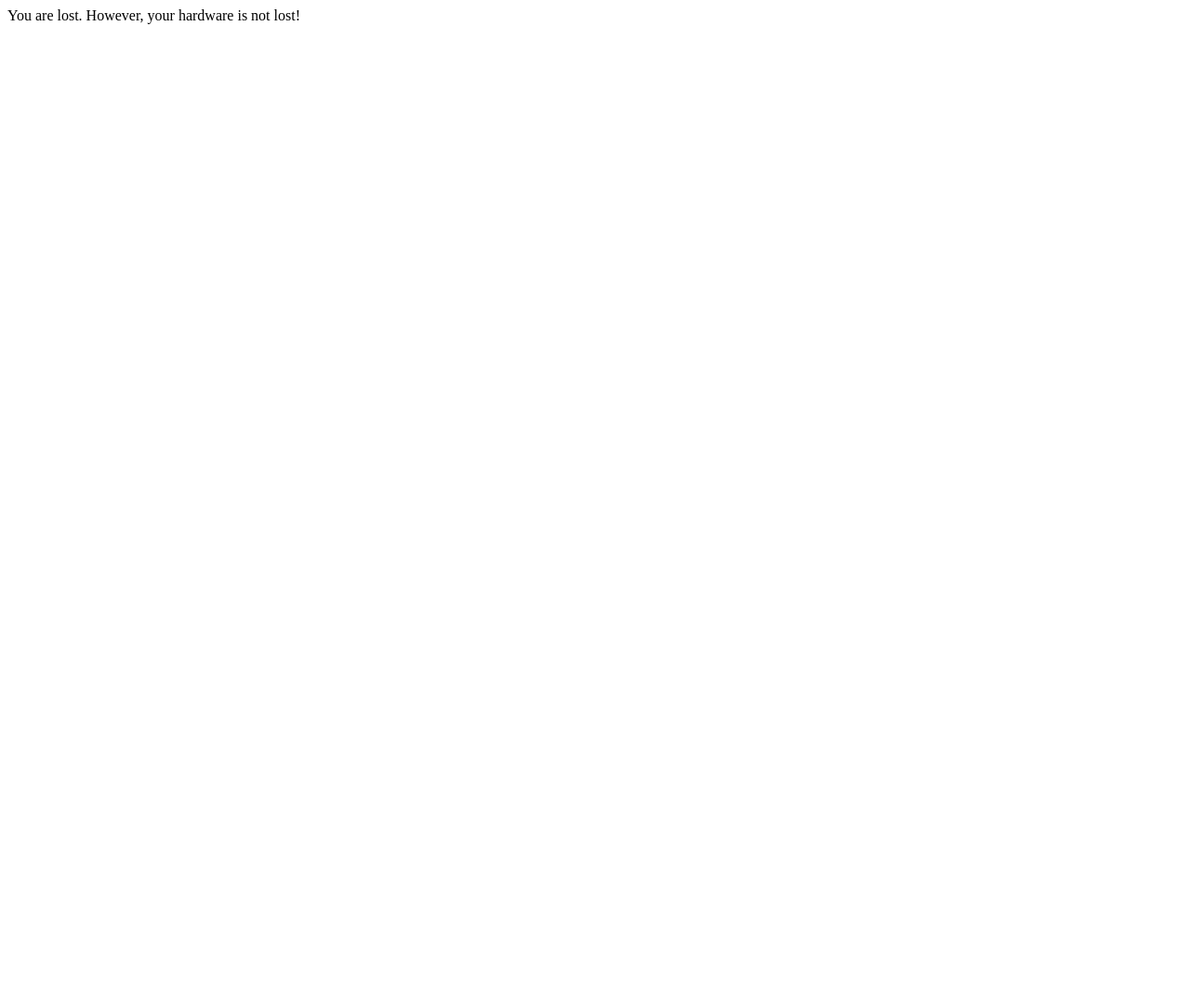
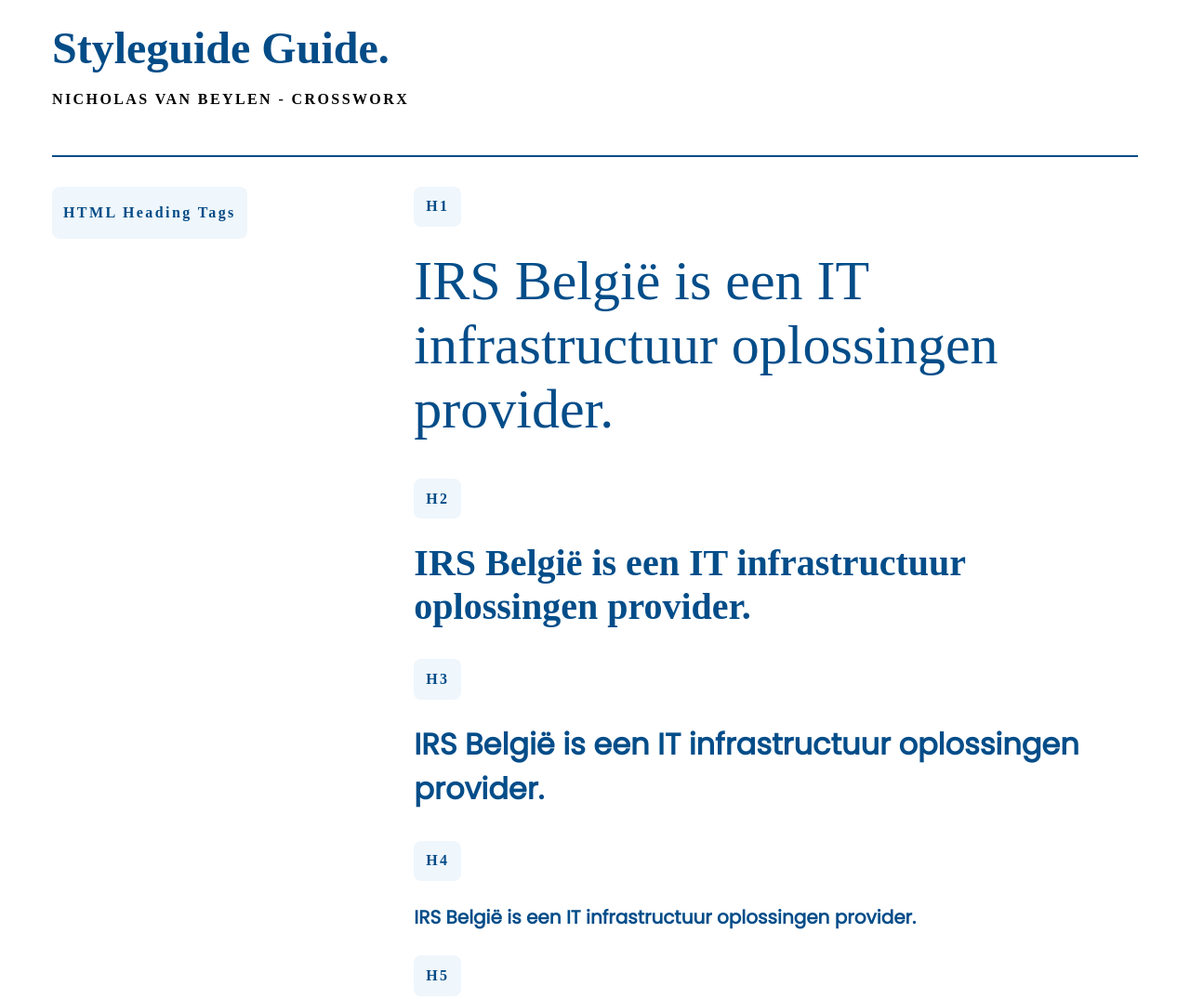
Before and after one commit to aidan-rypens/CWX.IRS.Website, a Gatsby site: page /styleguide in a window 1280 px wide. Before the commit this address had no page. Shown: the top 1075 px of the page at 93% size. Before the commit the page ends 800 px from the top, so only its background shows below. Built offline with nearby package versions, Linux system fonts and the light colour scheme; Gatsby itself is replaced by a stand-in of ours.

Commit message:
Moved styleguide parts into components

```diff
--- /dev/null
+++ b/src/layout/styleguide/HeadingTags.tsx
@@ -0,0 +1,45 @@
+import styled from "@emotion/styled";
+import React from "react";
+import { Column } from "../Column";
+import { Row } from "../Row";
+
+const text = "IRS België is een IT infrastructuur oplossingen provider.";
+
+export function HeadingTags() {
+  return (
+    <>
+      <Column breakpoints={{ phone: 4 }}>
+        <StyledItemTitle>HTML Heading Tags</StyledItemTitle>
+      </Column>
+      <Column breakpoints={{ phone: 8 }}>
+        <StyledSubItemTitle>H1</StyledSubItemTitle>
+        <h1>{text}</h1>
+        <StyledSubItemTitle>H2</StyledSubItemTitle>
+        <h2>{text}</h2>
+        <StyledSubItemTitle>H3</StyledSubItemTitle>
+        <h3>{text}</h3>
+        <StyledSubItemTitle>H4</StyledSubItemTitle>
+        <h4>{text}</h4>
+        <StyledSubItemTitle>H5</StyledSubItemTitle>
+        <h5>{text}</h5>
+        <StyledSubItemTitle>H6</StyledSubItemTitle>
+        <h6>{text}</h6>
+      </Column>
+    </>
+  );
+}
+
+const StyledItemTitle = styled.p`
+  width: fit-content;
+  padding: 1rem 0.75rem;
+  border-radius: 0.5rem;
+  background: #eff6fc;
+  font-weight: 900;
+  letter-spacing: 0.15rem;
+  color: #034c87;
+`;
+
+const StyledSubItemTitle = styled(StyledItemTitle)`
+  padding: 0.6rem 0.8rem;
+  margin-bottom: 1.5rem;
+`;
--- /dev/null
+++ b/src/layout/styleguide/OtherHtmlTags.tsx
@@ -0,0 +1,56 @@
+import styled from "@emotion/styled";
+import React from "react";
+import { Column } from "../Column";
+
+const longLorum = `In presentations, you often require 'dummy text' to fill out the
+places where actual text will go once the money men buy it from some
+other overpriced consultant. Historically, this dummy text is a
+block of fake latin boilerplate that begins with 'Lorem Ipsum'. It
+fills up the space with sentences and paragraphs, but it's been used
+so long by so many that - like banner ads and tv commercials -
+people just gloss over it without paying any attention to the
+contents. Herein lies your opportunity to subvert the timeless
+standard.`;
+
+export function OtherHtmlTags() {
+  return (
+    <>
+      <Column breakpoints={{ phone: 4 }}>
+        <StyledItemTitle>Other html tags</StyledItemTitle>
+      </Column>
+      <Column breakpoints={{ phone: 8 }}>
+        <StyledSubtileDivider />
+        <StyledSubItemTitle>paragraph</StyledSubItemTitle>
+        <StyledP>{longLorum}</StyledP>
+        <StyledSubItemTitle>links</StyledSubItemTitle>
+        <a href="https://crossworx.be">Text link</a>
+      </Column>
+    </>
+  );
+}
+
+const StyledItemTitle = styled.p`
+  width: fit-content;
+  padding: 1rem 0.75rem;
+  border-radius: 0.5rem;
+  background: #eff6fc;
+  font-weight: 900;
+  letter-spacing: 0.15rem;
+  color: #034c87;
+`;
+
+const StyledSubtileDivider = styled.div`
+  background: #eff6fc;
+  width: calc(100% - 2rem);
+  height: 0.1rem;
+  margin: 1rem 0rem 5rem 2rem;
+`;
+
+const StyledP = styled.p`
+  margin-bottom: 4rem;
+`;
+
+const StyledSubItemTitle = styled(StyledItemTitle)`
+  padding: 0.6rem 0.8rem;
+  margin-bottom: 1.5rem;
+`;
--- /dev/null
+++ b/src/pages/styleguide.tsx
@@ -0,0 +1,47 @@
+import styled from "@emotion/styled";
+import React from "react";
+import { Container } from "../layout/Container";
+import { Row } from "../layout/Row";
+import { HeadingTags } from "../layout/styleguide/HeadingTags";
+import { OtherHtmlTags } from "../layout/styleguide/OtherHtmlTags";
+
+export default function Styleguide() {
+  return (
+    <Container>
+      <StyledHeading>Styleguide Guide.</StyledHeading>
+      <StyledSub>Nicholas Van Beylen - Crossworx</StyledSub>
+      <StyledDivider />
+      <StyledRow>
+        <HeadingTags />
+      </StyledRow>
+      <StyledRow>
+        <OtherHtmlTags />
+      </StyledRow>
+    </Container>
+  );
+}
+
+const StyledHeading = styled.h1`
+  font-size: 3rem;
+  font-weight: bold;
+  color: #034c87;
+  margin: 1rem 0 1rem 0;
+`;
+
+const StyledSub = styled.p`
+  font-size: 1rem;
+  font-weight: bold;
+  text-transform: uppercase;
+  letter-spacing: 0.15rem;
+`;
+
+const StyledDivider = styled.div`
+  width: 100%;
+  height: 0.1rem;
+  background: #034c87;
+  margin: 2rem 0;
+`;
+
+const StyledRow = styled(Row)`
+  margin-bottom: 4rem;
+`;
```
Also changed, not shown: src/layout/styleguide/TestimonialTags.tsx (added, +55 -0 lines), src/pages/index.tsx (+0 -34 lines).
